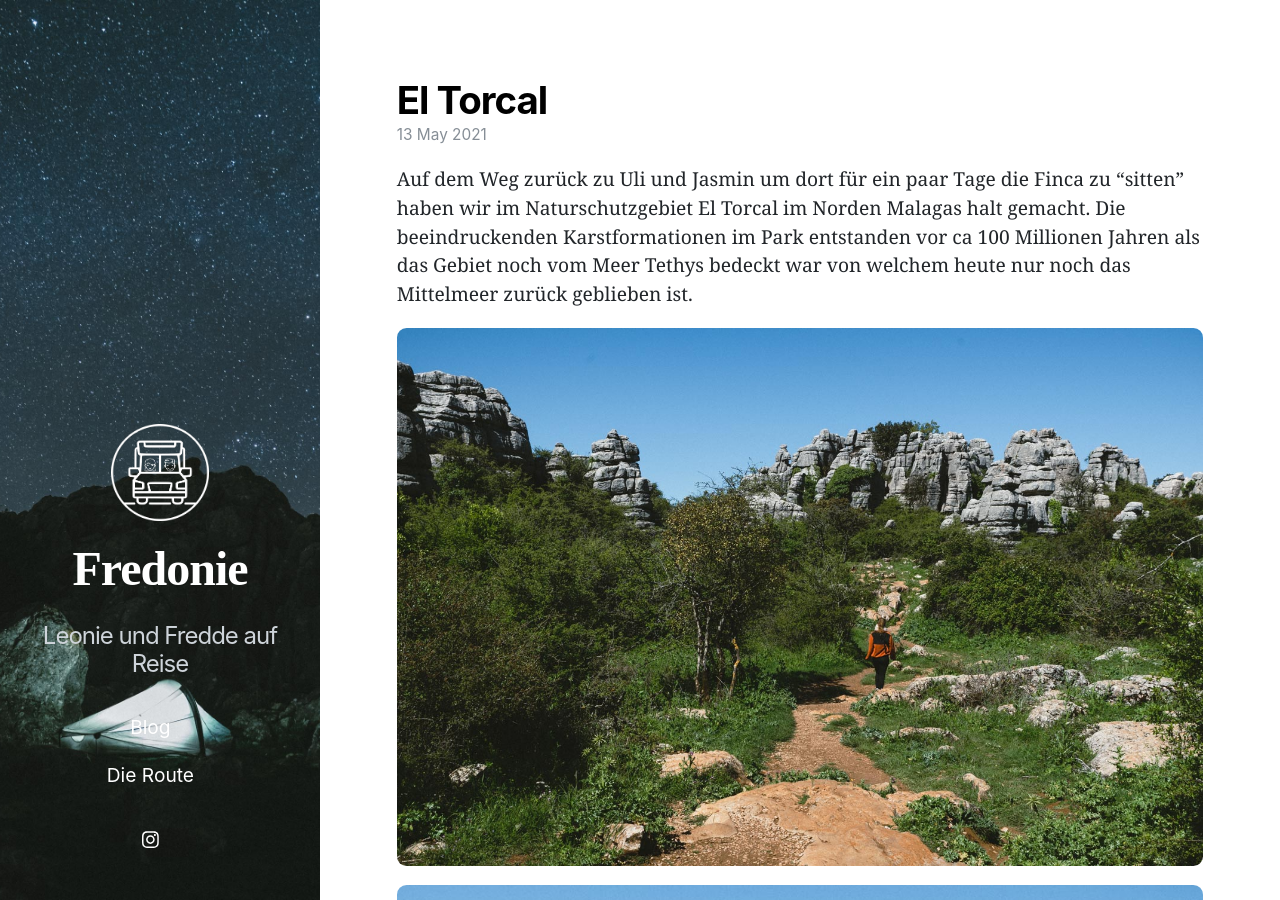
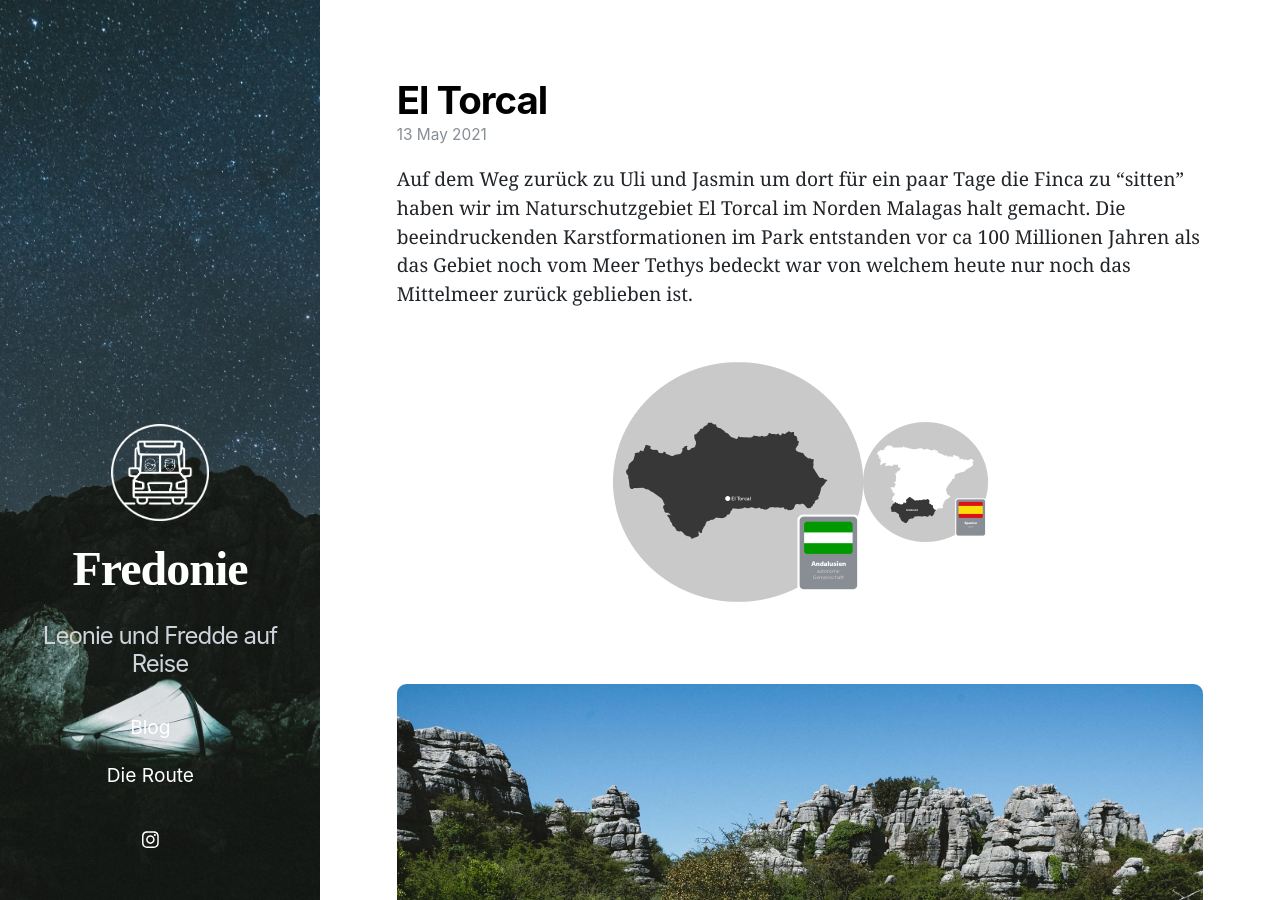
Before and after one commit to fschreib/fredonie, a Jekyll site: the page built from _posts/2021-05-13-ElTorcal.markdown, in a window 1280 px wide and 900 px high. Built offline with Jekyll 4.4.1, drawn with Linux system fonts in a browser that asks for light colours; nearby versions of some CDN libraries.

Commit message:
initial commit

```diff
--- a/_posts/2021-05-10-CaboDeGata.markdown
+++ b/_posts/2021-05-10-CaboDeGata.markdown
@@ -9,6 +9,10 @@ Nach dem kurzen Abstecher in die Wüste von Tabernas ging es auf in Richtung Cab
 <br>
 UPDATE: Zwei neue Fotos (ganz am Ende)
 <br>
+<br>
+<center>
+<img src="../assets/images/CaboDeGata/map.png" height="250" width="375">
+</center>
 <br>
 <br>
 <strong>Playa del Monsul (San Jose):</strong>
--- a/_posts/2021-05-13-ElTorcal.markdown
+++ b/_posts/2021-05-13-ElTorcal.markdown
@@ -5,7 +5,13 @@ date:   2021-05-13 12:00:00 +0200
 permalink: /blog/ElTorcal
 ---
 Auf dem Weg zurück zu Uli und Jasmin um dort für ein paar Tage die Finca zu "sitten" haben wir im Naturschutzgebiet El Torcal im Norden Malagas halt gemacht. Die beeindruckenden Karstformationen im Park entstanden vor ca 100 Millionen Jahren als das Gebiet noch vom Meer Tethys bedeckt war von welchem heute nur noch das Mittelmeer zurück geblieben ist.
-
+<br>
+<br>
+<center>
+<img src="../assets/images/ElTorcal/map.png" height="250" width="375">
+</center>
+<br>
+<br>
 ![](../assets/images/ElTorcal/1.jpg)
 ![](../assets/images/ElTorcal/2.jpg)
 ![](../assets/images/ElTorcal/3.jpg)
```
Also changed, not shown: _posts/2021-04-25-TarifaBolonia.markdown (+7 -1 lines), _posts/2021-04-30-PinkMoonTabernas.markdown (+7 -1 lines), assets/images/CaboDeGata/map.png (added), assets/images/ElTorcal/map.png (added), assets/images/Tabernas/map.png (added), assets/images/TarifaBolonia/map.png (added), 4 other files.
